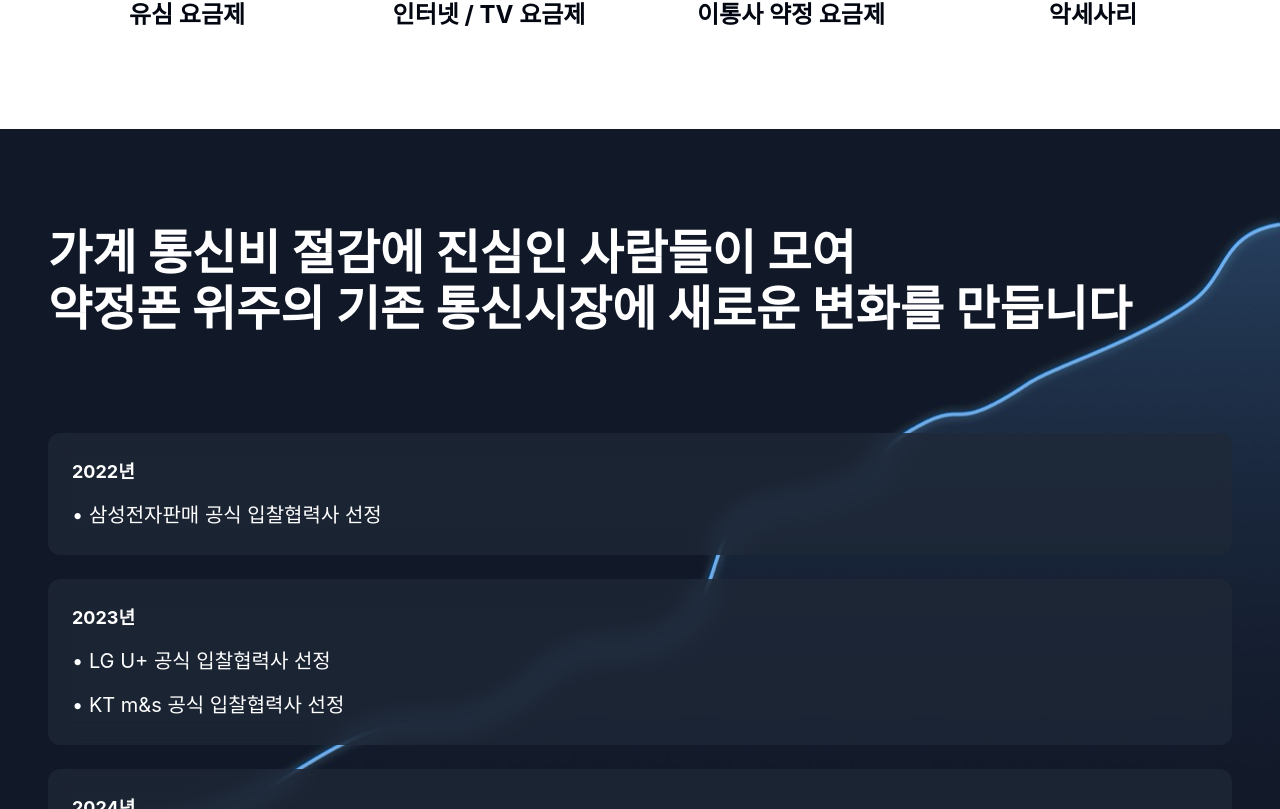
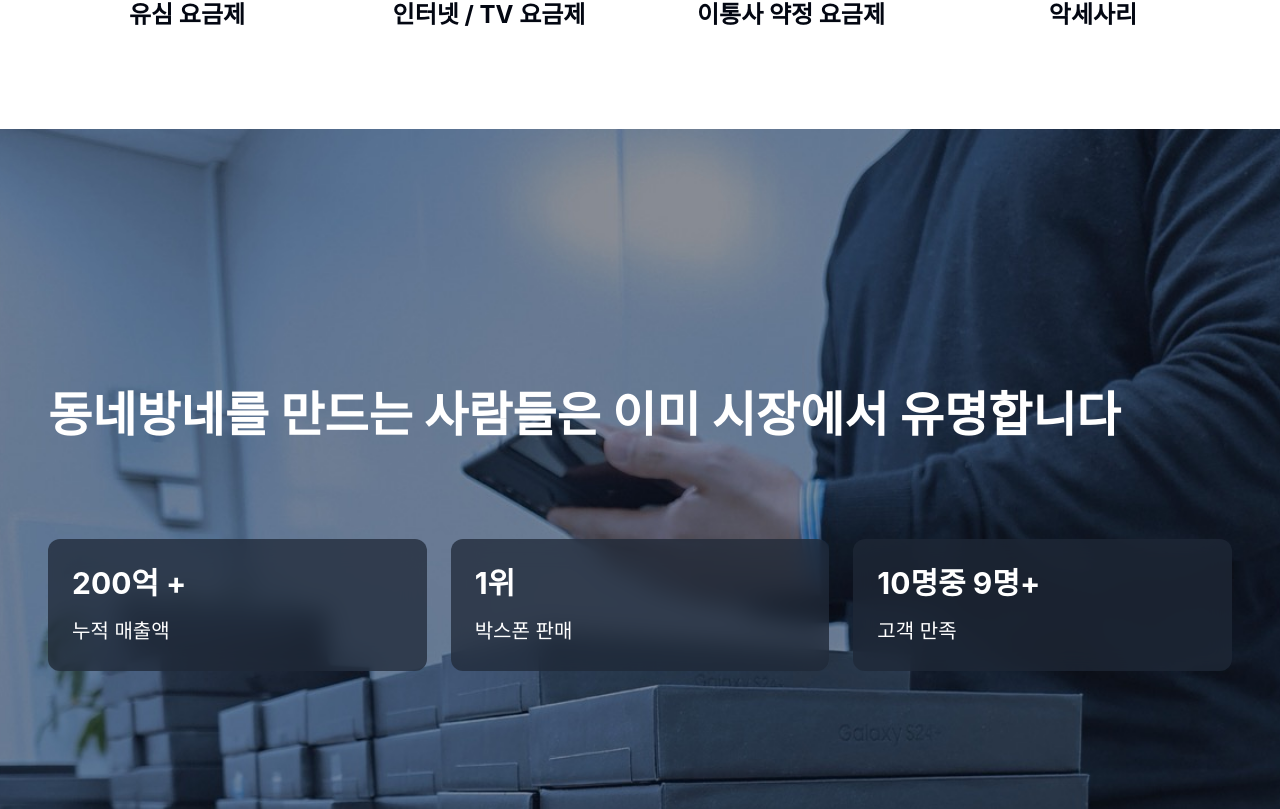
Before and after one commit to dn-people/boxim-landing, a React (Create React App) app: page / in a window 1280 px wide. Shown: the part 6471-7280 px from the top of the page. Built offline with nearby package versions, Linux system fonts and the light colour scheme; a web font is replaced by a local one.

Commit message:
fix: DNBN 리브랜딩 후 깨진 Pages 배포 복구

```diff
--- a/src/App.js
+++ b/src/App.js
@@ -3,7 +3,7 @@ import { useEffect, useState } from "react";
 import Header from "./components/header";
 import Footer from "./components/footer";
 import useActiveSection from "./hooks/use-active-section";
-import dnbnSection from "./sections/dnbn-section";
+import DnbnSection from "./sections/dnbn-section";
 import ConceptSection from "./sections/concept-section";
 import EndSection from "./sections/end-section";
 import HeroSection from "./sections/hero-section";
@@ -60,7 +60,7 @@ const App = () => {
         <MissionSection sectionRef={refs.mission} mission1Hide={mission1Hide} />
         <WhySection sectionRef={refs.why} />
         <TypeSection sectionRef={refs.type} />
-        <dnbnSection sectionRef={refs.dnbn} />
+        <DnbnSection sectionRef={refs.dnbn} />
         <HistorySection sectionRef={refs.history} />
         <ReviewSection sectionRef={refs.review} />
         <GuideSection />
--- a/src/constants.js
+++ b/src/constants.js
@@ -1,3 +1,3 @@
-export const dnbn_URL = "https://dnbn.co.kr";
+export const DNBN_URL = "https://dnbn.co.kr";
 export const SECTION_SCROLL_MARGIN = { scrollMarginTop: "96px" };
 export const SECTION_IN_VIEW_MARGIN = "0px 0px -90% 0px";
--- a/src/hooks/use-active-section.js
+++ b/src/hooks/use-active-section.js
@@ -27,7 +27,7 @@ const useActiveSection = (scroll) => {
     margin: SECTION_IN_VIEW_MARGIN,
   });
   const dnbnSectionRef = useRef(null);
-  const isdnbnSection = useInView(dnbnSectionRef, {
+  const isDnbnSection = useInView(dnbnSectionRef, {
     margin: SECTION_IN_VIEW_MARGIN,
   });
   const historySectionRef = useRef(null);
@@ -50,7 +50,7 @@ const useActiveSection = (scroll) => {
       setSection("review");
     } else if (isHistorySection) {
       setSection("history");
-    } else if (isdnbnSection) {
+    } else if (isDnbnSection) {
       setSection("dnbn");
     } else if (isTypeSection) {
       setSection("type");
--- a/src/sections/dnbn-section.js
+++ b/src/sections/dnbn-section.js
@@ -4,7 +4,7 @@ import Text from "../components/text";
 import { SECTION_SCROLL_MARGIN } from "../constants";
 import { dnbnStats } from "../data/content";
 
-const dnbnSection = ({ sectionRef }) => (
+const DnbnSection = ({ sectionRef }) => (
   <section
     id="dnbn-section"
     ref={sectionRef}
@@ -49,4 +49,4 @@ const dnbnSection = ({ sectionRef }) => (
   </section>
 );
 
-export default dnbnSection;
+export default DnbnSection;
--- a/src/sections/end-section.js
+++ b/src/sections/end-section.js
@@ -2,7 +2,7 @@ import { motion } from "motion/react";
 
 import Button from "../components/button";
 import Text from "../components/text";
-import { dnbn_URL } from "../constants";
+import { DNBN_URL } from "../constants";
 
 const EndSection = ({ sectionRef }) => (
   <section
@@ -35,7 +35,7 @@ const EndSection = ({ sectionRef }) => (
         initial={{ y: 50, opacity: 0 }}
         whileInView={{ y: 0, opacity: 1 }}
         transition={{ duration: 0.5, delay: 0.3 }}
-        onClick={() => window.open(dnbn_URL, "_blank")}
+        onClick={() => window.open(DNBN_URL, "_blank")}
       >
         바로가기
       </Button>
--- a/src/sections/hero-section.js
+++ b/src/sections/hero-section.js
@@ -3,7 +3,7 @@ import { useEffect, useState } from "react";
 
 import Button from "../components/button";
 import Text from "../components/text";
-import { dnbn_URL } from "../constants";
+import { DNBN_URL } from "../constants";
 import { heroTitles } from "../data/content";
 
 const HeroSection = () => {
@@ -74,7 +74,7 @@ const HeroSection = () => {
             initial={{ y: 50, opacity: 0 }}
             animate={{ y: 0, opacity: 1 }}
             transition={{ duration: 0.5, delay: 0.5 }}
-            onClick={() => window.open(dnbn_URL, "_blank")}
+            onClick={() => window.open(DNBN_URL, "_blank")}
           >
             바로가기
           </Button>
```
